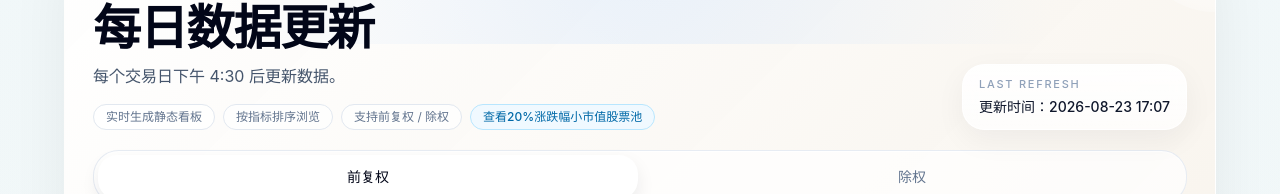
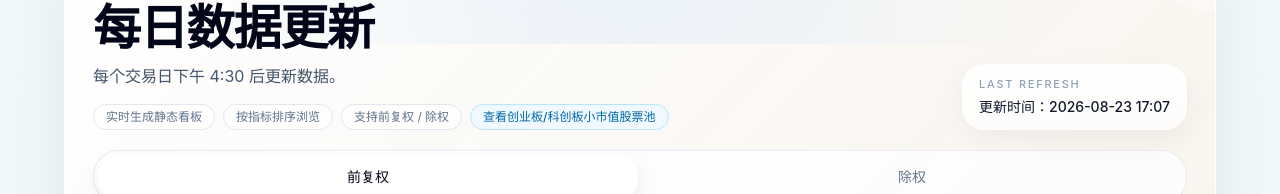
Before and after one commit to icefly1991/feng-team-stock-dashboard, a React (Vite) app: page / in a window 1280 px wide. Shown: the part 101-295 px from the top of the page. Built offline with nearby package versions, Linux system fonts and the light colour scheme.

Commit message:
modifiy the grwoth market screen title

```diff
--- a/src/App.tsx
+++ b/src/App.tsx
@@ -188,7 +188,7 @@ function App() {
                   <span className="rounded-full border border-slate-200 bg-white/85 px-3 py-1">实时生成静态看板</span>
                   <span className="rounded-full border border-slate-200 bg-white/70 px-3 py-1">按指标排序浏览</span>
                   <span className="rounded-full border border-slate-200 bg-white/70 px-3 py-1">支持前复权 / 除权</span>
-                  <a href="#growth-market" className="rounded-full border border-sky-200 bg-sky-50 px-3 py-1 font-medium text-sky-700 transition hover:bg-sky-100">查看20%涨跌幅小市值股票池</a>
+                  <a href="#growth-market" className="rounded-full border border-sky-200 bg-sky-50 px-3 py-1 font-medium text-sky-700 transition hover:bg-sky-100">查看创业板/科创板小市值股票池</a>
                 </div>
               </div>
               <div className="rounded-[1.4rem] border border-white/80 bg-[linear-gradient(180deg,rgba(255,255,255,0.92),rgba(255,255,255,0.72))] px-4 py-3 text-sm text-slate-600 shadow-[0_10px_30px_rgba(15,23,42,0.05)] backdrop-blur">
--- a/src/GrowthMarketPage.tsx
+++ b/src/GrowthMarketPage.tsx
@@ -46,7 +46,7 @@ function GrowthMarketPage() {
   const headerScrollRef = useRef<HTMLDivElement>(null)
 
   useEffect(() => {
-    document.title = '20%涨跌幅小市值股票池'
+    document.title = '创业板/科创板小市值股票池'
     let mounted = true
     fetch(dataUrl)
       .then((response) => (response.ok ? response.json() : Promise.reject()))
@@ -85,7 +85,7 @@ function GrowthMarketPage() {
             <div>
               <a href="#" className="text-sm font-medium text-sky-700 hover:text-sky-800">← 返回自选股看板</a>
               <p className="mt-5 text-[11px] font-medium tracking-[0.2em] text-slate-400">GROWTH MARKET SCREENER</p>
-              <h1 className="mt-2 text-3xl font-semibold tracking-tight text-slate-950 sm:text-4xl">20%涨跌幅小市值股票池</h1>
+              <h1 className="mt-2 text-3xl font-semibold tracking-tight text-slate-950 sm:text-4xl">创业板/科创板小市值股票池</h1>
               <p className="mt-3 max-w-3xl text-sm leading-6 text-slate-600">创业板与科创板普通股票，流通市值低于 {data.filters.circulating_market_cap_lt_yi} 亿元，最近两个完整年度归母净利润均为正。页面展示最新年度归母净利润与公司主营业务，52 周位置采用前复权价格计算。</p>
             </div>
             <div className="rounded-[1.4rem] border border-slate-200 bg-white px-4 py-3 text-sm text-slate-600">
```
Also changed, not shown: 2 other files (tests, documents, lock files or other folders).
